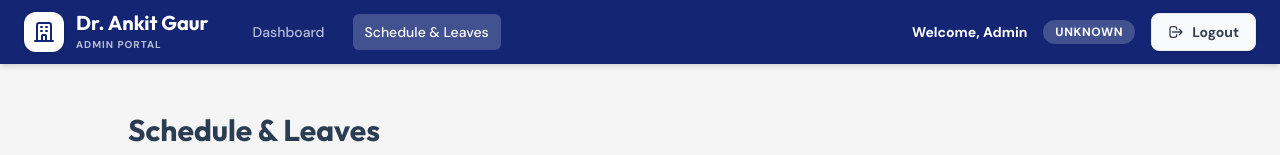
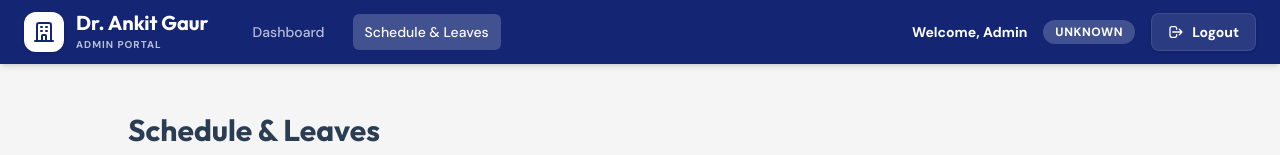
Before and after one commit to amithalder21/doctorsportal, a Next.js app: page /admin/schedule in a window 1280 px wide. Shown: the top 155 px of the page. Built offline with nearby package versions, Linux system fonts and the light colour scheme; no server answers.

Commit message:
fix: AdminNav logout button styling

```diff
--- a/src/components/AdminNav.tsx
+++ b/src/components/AdminNav.tsx
@@ -62,7 +62,7 @@ export default function AdminNav({ role, name }: { role: string | null, name?: s
             <span className="bg-white/20 px-3 py-1 rounded-full text-xs font-bold tracking-wider uppercase">
               {role || 'Unknown'}
             </span>
-            <LogoutButton />
+            <LogoutButton className="bg-white/10 hover:bg-[#ff7575] text-white border border-white/10 hover:border-transparent" />
           </div>
         </div>
       </div>
--- a/src/components/LogoutButton.tsx
+++ b/src/components/LogoutButton.tsx
@@ -2,7 +2,7 @@
 
 import { useRouter } from 'next/navigation';
 
-export default function LogoutButton() {
+export default function LogoutButton({ className }: { className?: string }) {
   const router = useRouter();
 
   const handleLogout = async () => {
@@ -18,7 +18,7 @@ export default function LogoutButton() {
   return (
     <button
       onClick={handleLogout}
-      className="flex items-center gap-2 text-sm font-bold bg-gray-50 border border-gray-200 hover:bg-salute-secondary hover:text-white hover:border-transparent text-gray-700 px-4 py-2 rounded-lg transition-all shadow-sm"
+      className={`flex items-center gap-2 text-sm font-bold px-4 py-2 rounded-lg transition-all shadow-sm ${className || 'bg-gray-50 border border-gray-200 hover:bg-salute-secondary hover:text-white hover:border-transparent text-gray-700'}`}
     >
       <svg className="w-4 h-4" fill="none" stroke="currentColor" viewBox="0 0 24 24">
         <path strokeLinecap="round" strokeLinejoin="round" strokeWidth="2" d="M17 16l4-4m0 0l-4-4m4 4H7m6 4v1a3 3 0 01-3 3H6a3 3 0 01-3-3V7a3 3 0 013-3h4a3 3 0 013 3v1" />
```
